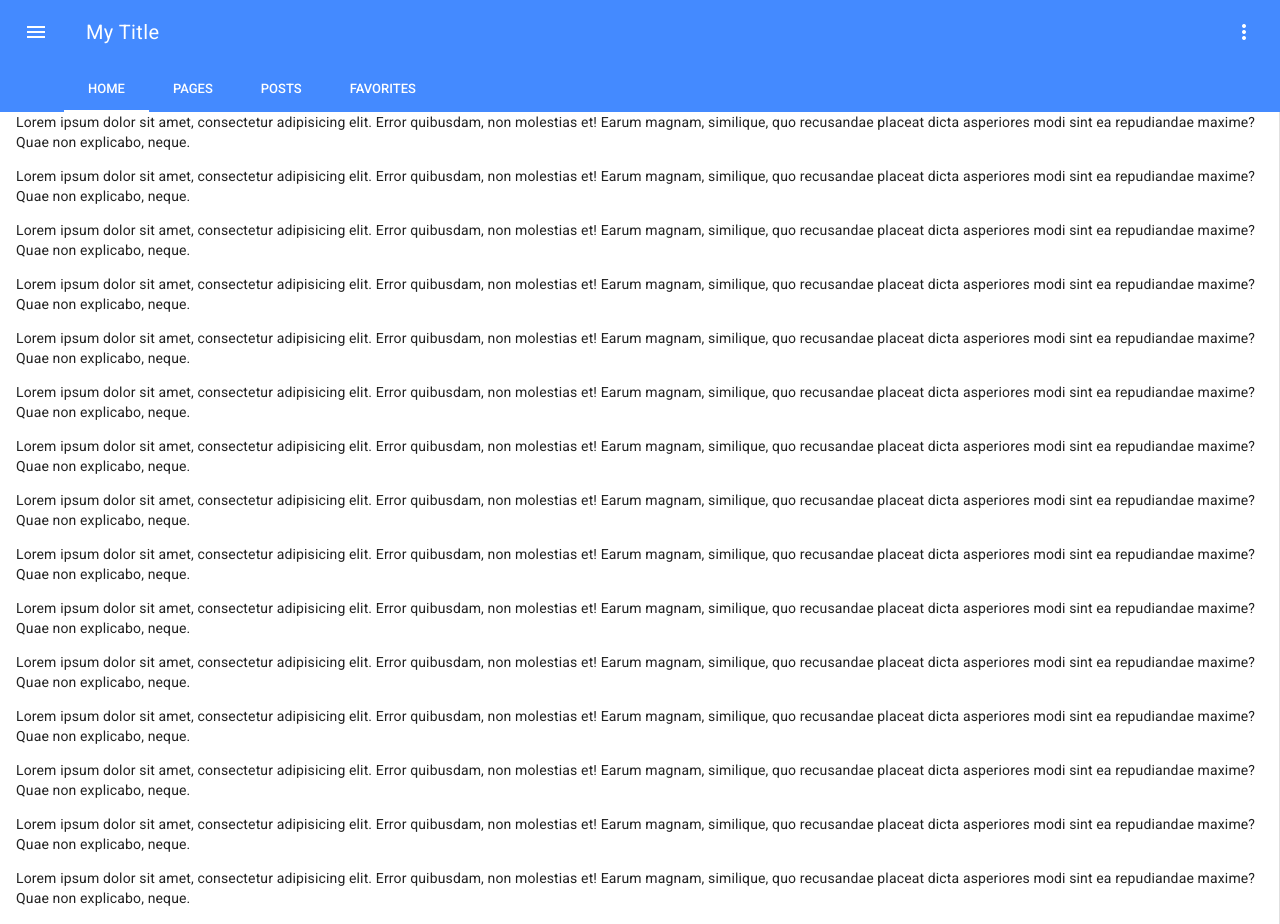
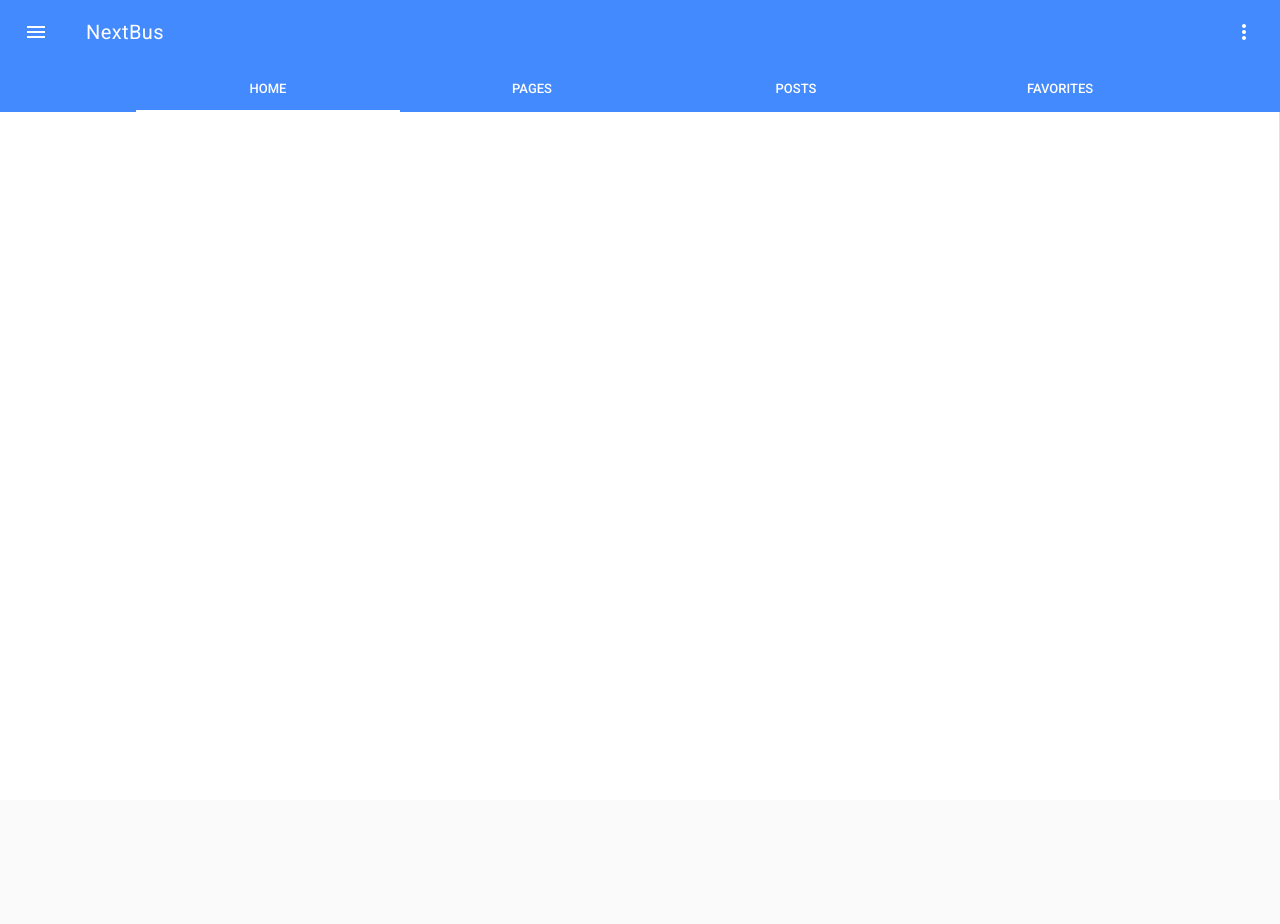
Before and after one commit to Franz148/nextbus_fan, a Vue app: page / in a window 1280 px wide. After the commit the page ends 800 px from the top, so only its background shows below. Built offline with nearby package versions, Linux system fonts and the light colour scheme.

Commit message:
Sistemato height app e width tabs

```diff
--- a/src/App.vue
+++ b/src/App.vue
@@ -8,7 +8,7 @@
               <md-icon>menu</md-icon>
             </md-button>
 
-            <span class="md-title">My Title</span>
+            <span class="md-title">NextBus</span>
           </div>
 
           <div class="md-toolbar-section-end">
@@ -19,7 +19,7 @@
         </div>
 
         <div class="md-toolbar-row">
-          <md-tabs class="md-primary">
+          <md-tabs class="md-primary tabs" md-alignment="fixed">
             <md-tab id="tab-home" md-label="Home"></md-tab>
             <md-tab id="tab-pages" md-label="Pages"></md-tab>
             <md-tab id="tab-posts" md-label="Posts"></md-tab>
@@ -55,25 +55,30 @@
       </md-app-drawer>
 
       <md-app-content>
-        <p>Lorem ipsum dolor sit amet, consectetur adipisicing elit. Error quibusdam, non molestias et! Earum magnam, similique, quo recusandae placeat dicta asperiores modi sint ea repudiandae maxime? Quae non explicabo, neque.</p>
-        <p>Lorem ipsum dolor sit amet, consectetur adipisicing elit. Error quibusdam, non molestias et! Earum magnam, similique, quo recusandae placeat dicta asperiores modi sint ea repudiandae maxime? Quae non explicabo, neque.</p>
-        <p>Lorem ipsum dolor sit amet, consectetur adipisicing elit. Error quibusdam, non molestias et! Earum magnam, similique, quo recusandae placeat dicta asperiores modi sint ea repudiandae maxime? Quae non explicabo, neque.</p>
-        <p>Lorem ipsum dolor sit amet, consectetur adipisicing elit. Error quibusdam, non molestias et! Earum magnam, similique, quo recusandae placeat dicta asperiores modi sint ea repudiandae maxime? Quae non explicabo, neque.</p>
-        <p>Lorem ipsum dolor sit amet, consectetur adipisicing elit. Error quibusdam, non molestias et! Earum magnam, similique, quo recusandae placeat dicta asperiores modi sint ea repudiandae maxime? Quae non explicabo, neque.</p>
-        <p>Lorem ipsum dolor sit amet, consectetur adipisicing elit. Error quibusdam, non molestias et! Earum magnam, similique, quo recusandae placeat dicta asperiores modi sint ea repudiandae maxime? Quae non explicabo, neque.</p>
-        <p>Lorem ipsum dolor sit amet, consectetur adipisicing elit. Error quibusdam, non molestias et! Earum magnam, similique, quo recusandae placeat dicta asperiores modi sint ea repudiandae maxime? Quae non explicabo, neque.</p>
-        <p>Lorem ipsum dolor sit amet, consectetur adipisicing elit. Error quibusdam, non molestias et! Earum magnam, similique, quo recusandae placeat dicta asperiores modi sint ea repudiandae maxime? Quae non explicabo, neque.</p>
-        <p>Lorem ipsum dolor sit amet, consectetur adipisicing elit. Error quibusdam, non molestias et! Earum magnam, similique, quo recusandae placeat dicta asperiores modi sint ea repudiandae maxime? Quae non explicabo, neque.</p>
-        <p>Lorem ipsum dolor sit amet, consectetur adipisicing elit. Error quibusdam, non molestias et! Earum magnam, similique, quo recusandae placeat dicta asperiores modi sint ea repudiandae maxime? Quae non explicabo, neque.</p>
-        <p>Lorem ipsum dolor sit amet, consectetur adipisicing elit. Error quibusdam, non molestias et! Earum magnam, similique, quo recusandae placeat dicta asperiores modi sint ea repudiandae maxime? Quae non explicabo, neque.</p>
-        <p>Lorem ipsum dolor sit amet, consectetur adipisicing elit. Error quibusdam, non molestias et! Earum magnam, similique, quo recusandae placeat dicta asperiores modi sint ea repudiandae maxime? Quae non explicabo, neque.</p>
-        <p>Lorem ipsum dolor sit amet, consectetur adipisicing elit. Error quibusdam, non molestias et! Earum magnam, similique, quo recusandae placeat dicta asperiores modi sint ea repudiandae maxime? Quae non explicabo, neque.</p>
-        <p>Lorem ipsum dolor sit amet, consectetur adipisicing elit. Error quibusdam, non molestias et! Earum magnam, similique, quo recusandae placeat dicta asperiores modi sint ea repudiandae maxime? Quae non explicabo, neque.</p>
-        <p>Lorem ipsum dolor sit amet, consectetur adipisicing elit. Error quibusdam, non molestias et! Earum magnam, similique, quo recusandae placeat dicta asperiores modi sint ea repudiandae maxime? Quae non explicabo, neque.</p>
+        <router-view></router-view>
       </md-app-content>
     </md-app>
   </div>
 </template>
 
 <style>
+
+.md-app {
+  width: 100%;
+  height: 100vh;
+}
+
+.tabs {
+  width: 100%;
+}
+
 </style>
+
+<script>
+export default {
+  name: "LastRowFixed",
+  data: () => ({
+    menuVisible: false
+  })
+};
+</script>
```
